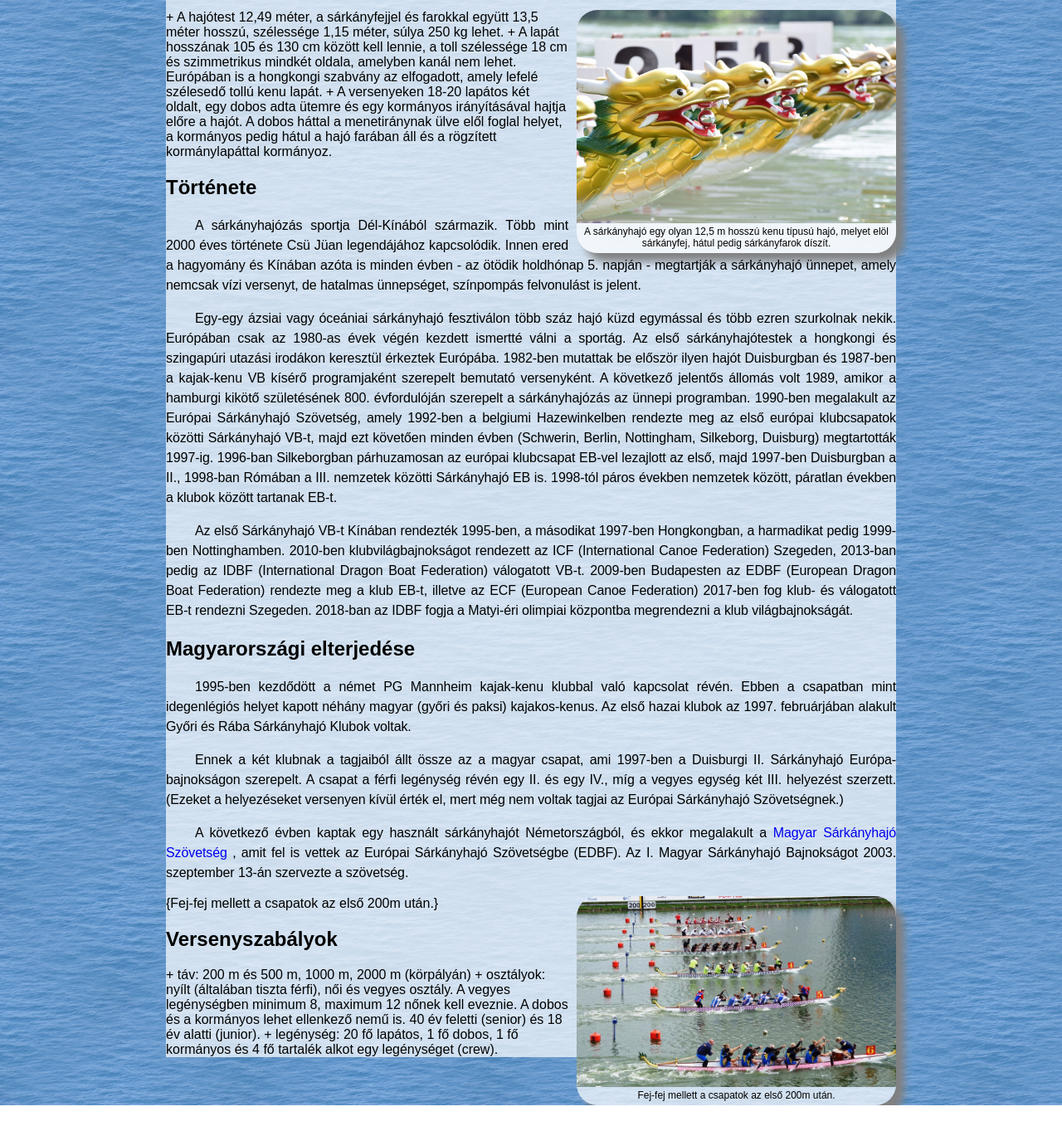
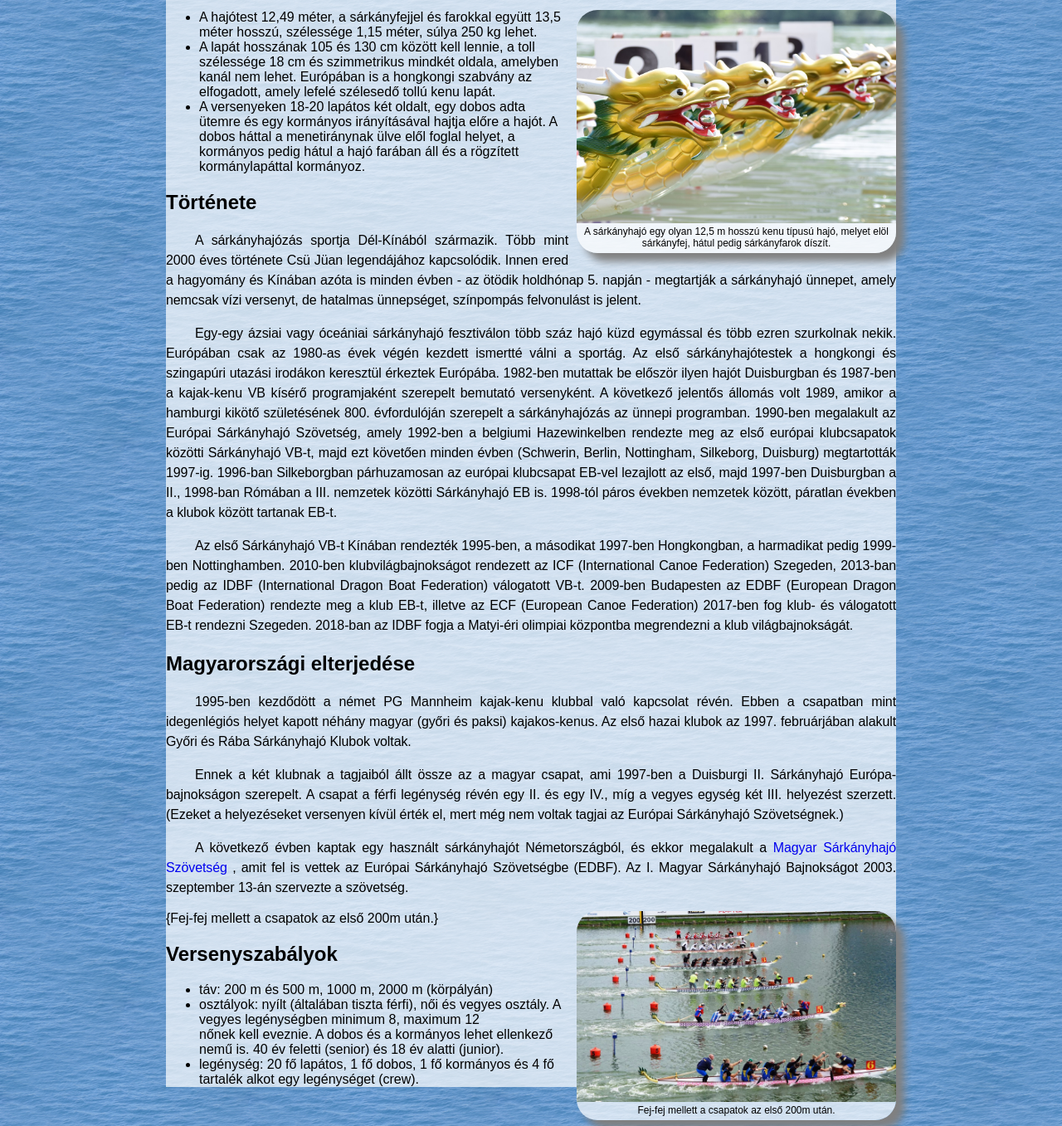
Before and after one commit to fintab24d/2024-11-05-Sarkanyhajo, a plain HTML site: page index.html in a window 1280 px wide. Shown: the part 136-1493 px from the top of the page at 83% size. Before the commit the page ends 1468 px from the top, so only its background shows below. Drawn offline with Linux system fonts and the light colour scheme.

Commit message:
10.feladat

```diff
--- a/index.html
+++ b/index.html
@@ -22,14 +22,27 @@
 
 
 
-        + A hajótest 12,49 méter, a sárkányfejjel és farokkal együtt 13,5 méter hosszú, szélessége 1,15 méter, súlya 250
-        kg lehet.
-        + A lapát hosszának 105 és 130 cm között kell lennie, a toll szélessége 18 cm és szimmetrikus mindkét oldala,
-        amelyben kanál nem lehet. Európában is a hongkongi szabvány az elfogadott, amely lefelé szélesedő tollú kenu
-        lapát.
-        + A versenyeken 18-20 lapátos két oldalt, egy dobos adta ütemre és egy kormányos irányításával hajtja előre a
-        hajót. A dobos háttal a menetiránynak ülve elől foglal helyet, a kormányos pedig hátul a hajó farában áll és a
-        rögzített kormánylapáttal kormányoz.
+        <ul>
+            <li>
+                A hajótest 12,49 méter, a sárkányfejjel és farokkal együtt 13,5 méter hosszú, szélessége 1,15 méter,
+                súlya 250
+                kg lehet.
+            </li>
+            <li>
+                A lapát hosszának 105 és 130 cm között kell lennie, a toll szélessége 18 cm és szimmetrikus mindkét
+                oldala,
+                amelyben kanál nem lehet. Európában is a hongkongi szabvány az elfogadott, amely lefelé szélesedő tollú
+                kenu
+                lapát.
+            </li>
+            <li>
+                A versenyeken 18-20 lapátos két oldalt, egy dobos adta ütemre és egy kormányos irányításával hajtja
+                előre a
+                hajót. A dobos háttal a menetiránynak ülve elől foglal helyet, a kormányos pedig hátul a hajó farában
+                áll és a
+                rögzített kormánylapáttal kormányoz.
+            </li>
+        </ul>
 
         <h2>Története</h2>
 
@@ -104,11 +117,13 @@
         </div>
         <h2>Versenyszabályok</h2>
 
-        + táv: 200 m és 500 m, 1000 m, 2000 m (körpályán)
-        + osztályok: nyílt (általában tiszta férfi), női és vegyes osztály. A vegyes legénységben minimum 8, maximum 12
-        nőnek kell eveznie. A dobos és a kormányos lehet ellenkező nemű is. 40 év feletti (senior) és 18 év alatti
-        (junior).
-        + legénység: 20 fő lapátos, 1 fő dobos, 1 fő kormányos és 4 fő tartalék alkot egy legénységet (crew).
+        <ul>
+            <li> táv: 200 m és 500 m, 1000 m, 2000 m (körpályán)</li>
+            <li> osztályok: nyílt (általában tiszta férfi), női és vegyes osztály. A vegyes legénységben minimum 8, maximum 12</li>
+            nőnek kell eveznie. A dobos és a kormányos lehet ellenkező nemű is. 40 év feletti (senior) és 18 év alatti
+            (junior).
+            <li> legénység: 20 fő lapátos, 1 fő dobos, 1 fő kormányos és 4 fő tartalék alkot egy legénységet (crew).</li>
+        </ul>
 
     </div>
 </body>
```
